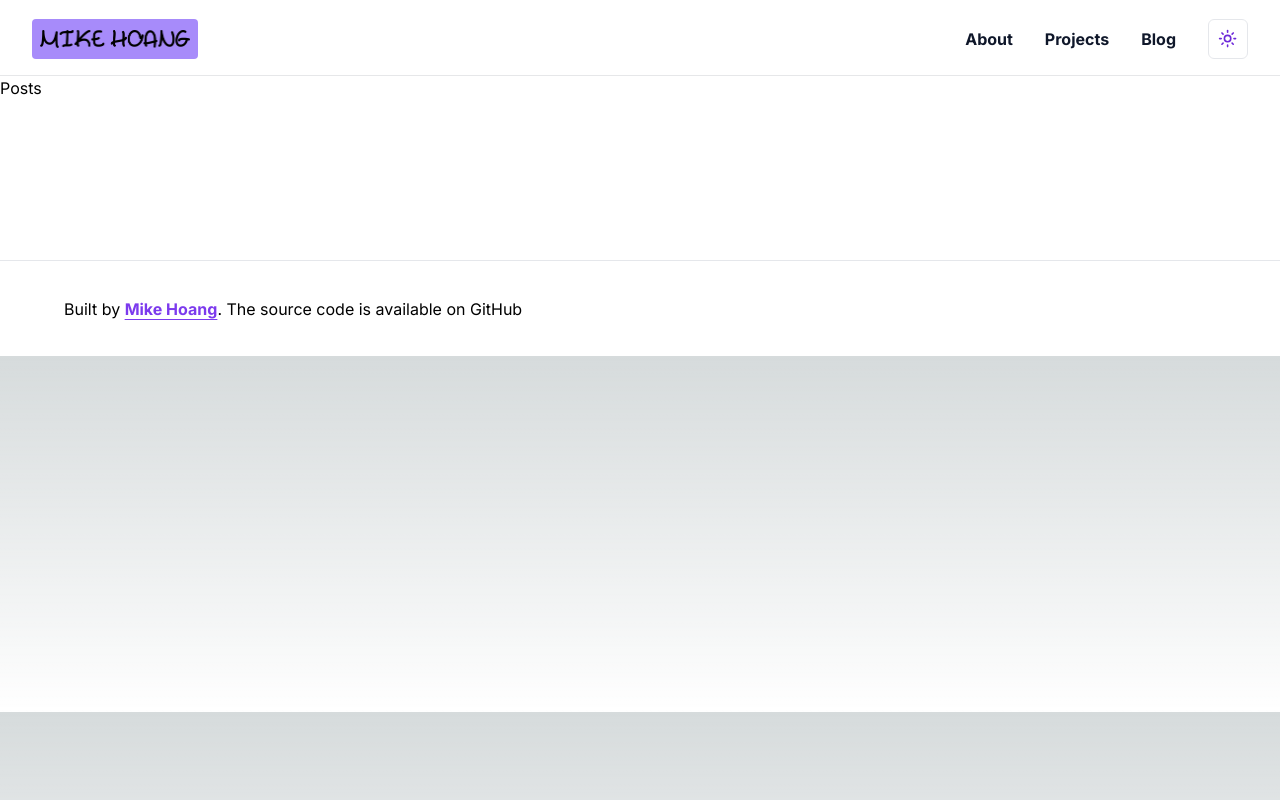
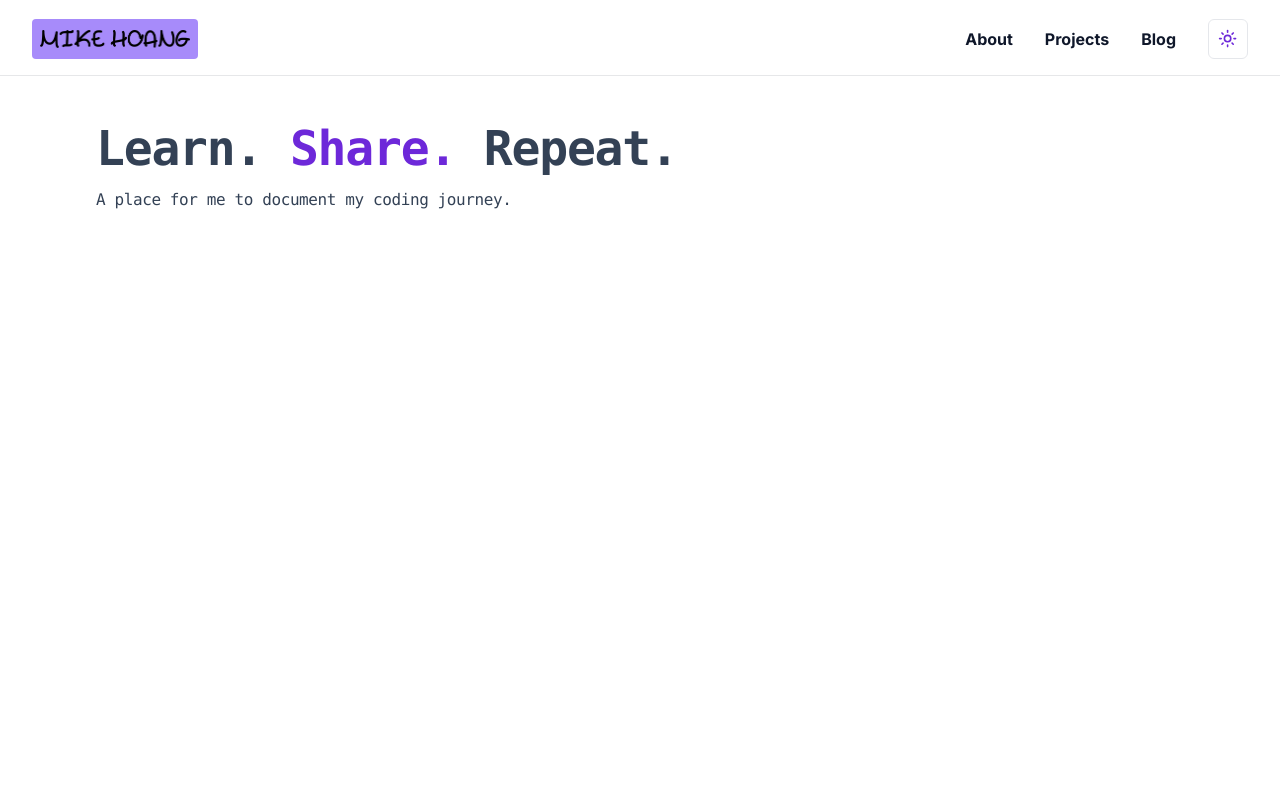
Before and after one commit to mikah13/profile, a Next.js app: page /posts in a window 1280 px wide. Shown: the top 800 px of the page. Built offline with nearby package versions, Linux system fonts and the light colour scheme.

Commit message:
added posts headings

```diff
--- a/src/app/layout.tsx
+++ b/src/app/layout.tsx
@@ -20,10 +20,10 @@ export default function RootLayout({
     <html lang="en">
       <body className={inter.className}>
         <ThemeProvider attribute="class" defaultTheme="system" enableSystem>
-          <div className="bg-white dark:bg-slate-900">
+          <div className="bg-white dark:bg-slate-900 text-slate-700 dark:text-slate-400">
             <ScrollProgress />
             <Appbar />
-            {children}
+            <div>{children}</div>
             <Footer />
           </div>
         </ThemeProvider>
--- a/src/app/page.tsx
+++ b/src/app/page.tsx
@@ -2,14 +2,14 @@ import Image from "next/image";
 import { ModeToggle } from "@/components/mode-toggle";
 import AboutMe from "@/components/home/AboutMe";
 import Projects from "@/components/home/Projects";
-import prisma from '../lib/prisma';
+import prisma from "../lib/prisma";
 export default async function Home({
   params,
 }: {
   params: { user: string };
 }): Promise<JSX.Element> {
   return (
-    <main className="flex font-mono min-h-screen flex-col items-center justify-start px-4 pt-0 md:px-12 lg:px-24 antialiased text-slate-500 dark:text-slate-400 ">
+    <main className="flex font-mono min-h-screen flex-col items-center justify-start px-4 pt-0 md:px-12 lg:px-24 antialiase">
       <AboutMe />
       <Projects />
     </main>
--- a/src/app/posts/page.tsx
+++ b/src/app/posts/page.tsx
@@ -3,7 +3,22 @@ import React from "react";
 type Props = {};
 
 const Posts = (props: Props) => {
-  return <div>Posts</div>;
+  return (
+    <main
+      id="posts"
+      className="flex font-mono min-h-screen flex-col px-4 md:px-12 lg:px-24 antialiased pt-12"
+    >
+      <h1 className="text-4xl lg:text-5xl font-extrabold tracking-tight ">
+        Learn.{" "}
+        <span className="text-violet-700 dark:text-violet-400">Share.</span>{" "}
+        Repeat.
+      </h1>
+
+      <p className="font-medium tracking-tight transition-colors first:mt-0 mt-4">
+        A place for me to document my coding journey.
+      </p>
+    </main>
+  );
 };
 
 export default Posts;
--- a/src/components/appbar.tsx
+++ b/src/components/appbar.tsx
@@ -28,19 +28,19 @@ const Appbar = (props: Props) => {
             <nav className="flex space-x-8 ">
               <Link
                 href="/#about-me"
-                className="flex items-center font-bold dark:text-white"
+                className="flex items-center font-bold dark:text-white hover:underline"
               >
                 About
               </Link>
               <Link
                 href="/#projects"
-                className="flex items-center font-bold dark:text-white"
+                className="flex items-center font-bold dark:text-white hover:underline"
               >
                 Projects
               </Link>
               <Link
                 href="/posts"
-                className="flex items-center font-bold dark:text-white"
+                className="flex items-center font-bold dark:text-white hover:underline"
               >
                 Blog
               </Link>
```
